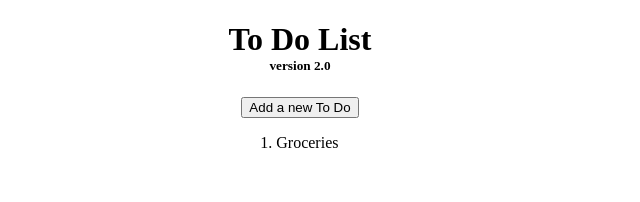
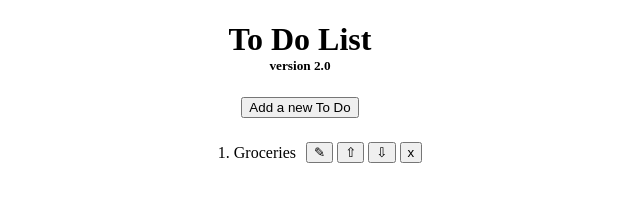
Before and after one commit to lin-shadow/To-Do-ver-2.0, a plain HTML site: page index.html in a window 1280 px wide. Shown: the whole page, without its empty margins (340-980 px from the left). Drawn offline with Linux system fonts and the light colour scheme.

Commit message:
Add files via upload

```diff
--- a/index.html
+++ b/index.html
@@ -11,9 +11,15 @@
     <div><h1>To Do List</h1>
     <h5>version 2.0</h5></div>
     <div class='button'><input value="Add a new To Do" onclick=userAdd() type="button"></div>
-    <div id='list'><ol id="ol">
-        <li>Groceries</li>
-      </ol>
-    </div>
-    </body>
+    <div id='container'>
+        <div id='list'>
+            <ol id="ol">
+                <li>Groceries</li>
+            </ol>
+        </div>
+        <div class='buttons'><input value="&#x270E;" onclick=editToDo() type="button">
+        <input value="&#x21E7;" onclick=editToDo() type="button">
+        <input value="&#x21E9;" onclick=editToDo() type="button">
+        <input value="x" onclick=editToDo() type="button"></div>
+</body>
 </html>
--- a/main.js
+++ b/main.js
@@ -1,6 +1,6 @@
 function userAdd() {
     let newToDo = prompt("What do you need to add?");
-    let liLast = document.createElement('li');
-    liLast.innerHTML = newToDo;
-    ol.append(liLast);
+    let nextItem = document.createElement('li');
+    nextItem.innerHTML = newToDo;
+    ol.append(nextItem);
 }
--- a/style.css
+++ b/style.css
@@ -10,11 +10,25 @@ h1 {
 h5 {
     text-align: center;
     margin-top: 0px;
+    align-items: start;
 }
 
-#list {
-    padding: 0px;
-    margin-left: -2%;
-    display: flex;
-    justify-content: center;
+#container {
+    display: grid;
+    grid-gap: 10px;
+    grid-template-areas: "list buttons";
+    margin: 10px;
 }
+
+.list {
+    grid-area: list;
+}
+.buttons {
+    grid-area: buttons;
+    align-self: center;
+}
+
+li {
+    text-align: end;
+    list-style-position: inside;
+}
```
